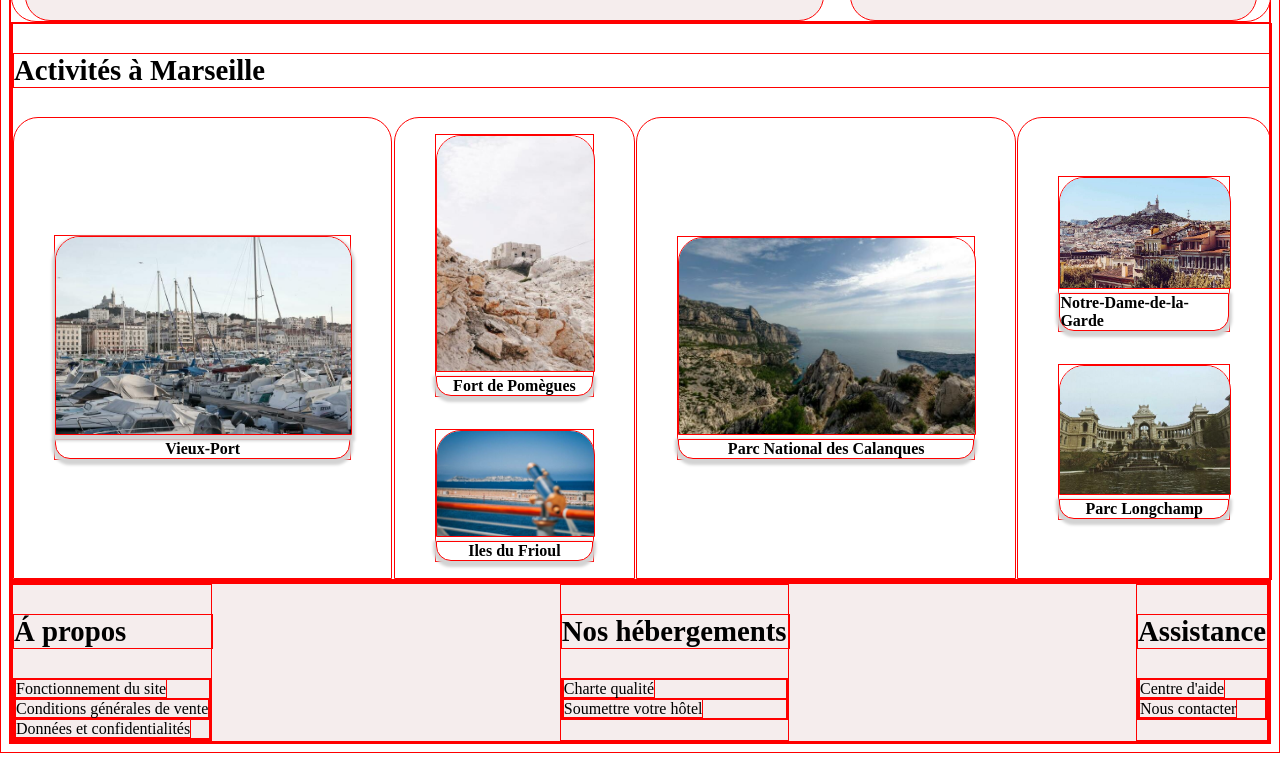
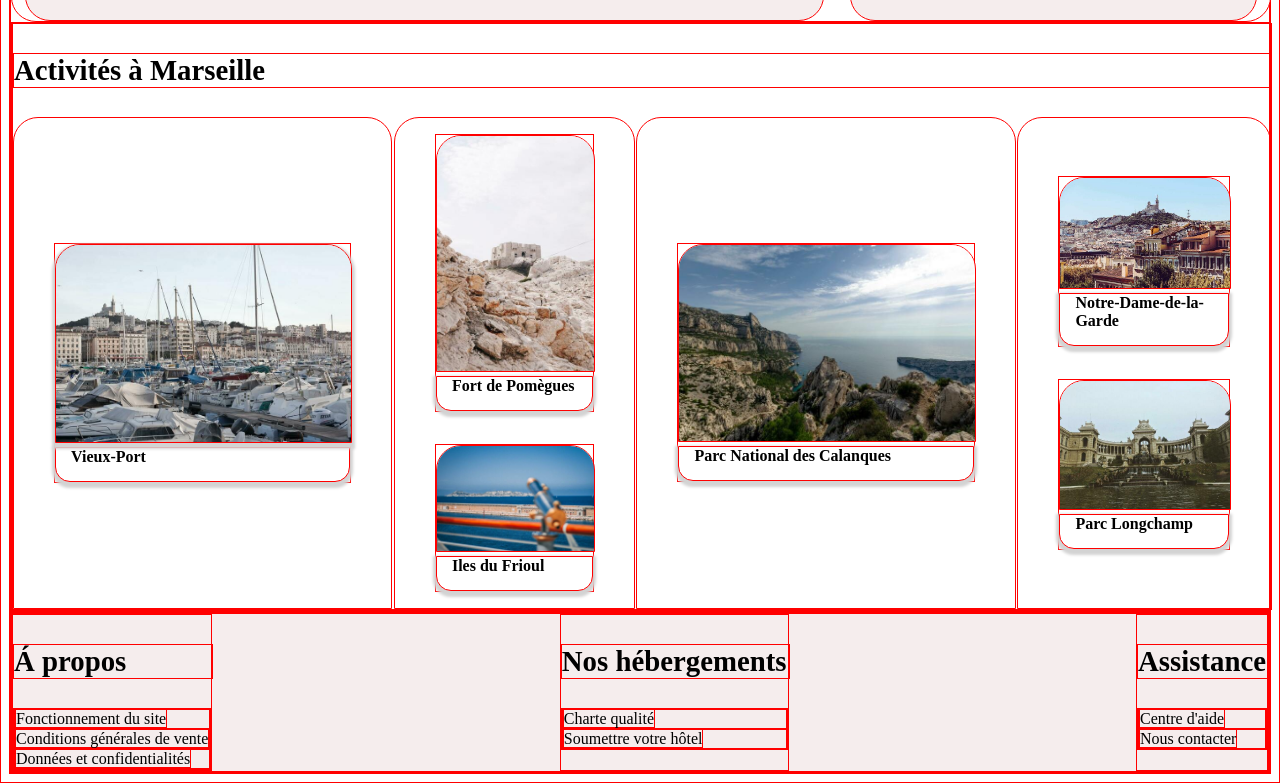
Before and after one commit to GAdrea/projetoc_2, a plain HTML site: page index.html in a window 1280 px wide. Shown: the part 1281-2064 px from the top of the page. Before the commit the page ends 2034 px from the top, so only its background shows below. Drawn offline with Linux system fonts and the light colour scheme.

Commit message:
Ajustement de la balise figcaption: taille, mise en page

```diff
--- a/assets/css/stylep2.css
+++ b/assets/css/stylep2.css
@@ -1,6 +1,5 @@
 /* Mon fichier CSS*/
 /* Les balises seront écrites dans l'ordre d'arrivée selon le code html (Note: commentaire inutile étant donné les propriétés du CSS */
-
 
 * {
   border: 1px red solid;
@@ -319,6 +318,8 @@ figcaption {
   background-color: white;
   box-shadow: 0 3px 3px 3px lightgray;
   font-weight: bold;
+  padding-bottom: 15px;
+  padding-left: 15px;
 }
 
 #firstbloc {
@@ -393,11 +394,6 @@ figcaption {
   border-top-right-radius: 25px;
 }
 
-figcaption {
-  display: flex;
-  justify-content: center;
-}
-
 /* Fin de la section 2 */
 
 /* Début du pied de page */
```
